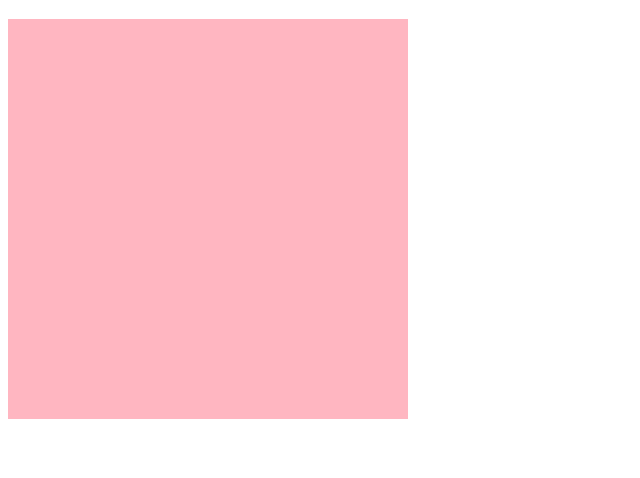
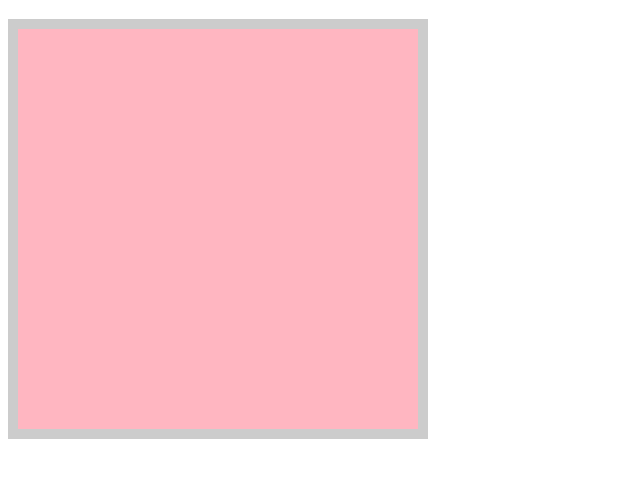
Before and after one commit to Huqiuqiuqiu/test_work_together01, a plain HTML site: page index.html in a window 1280 px wide. Shown: the part 70-548 px from the top of the page, without its empty margins (0-640 px from the left). Drawn offline with Linux system fonts and the light colour scheme.

Commit message:
添加了border

```diff
--- a/index.html
+++ b/index.html
@@ -10,6 +10,7 @@
       height: 400px;
       background-color: lightpink;
       text-align: center;
+      border: 10px solid #ccc;
     }
 
   </style>
```
